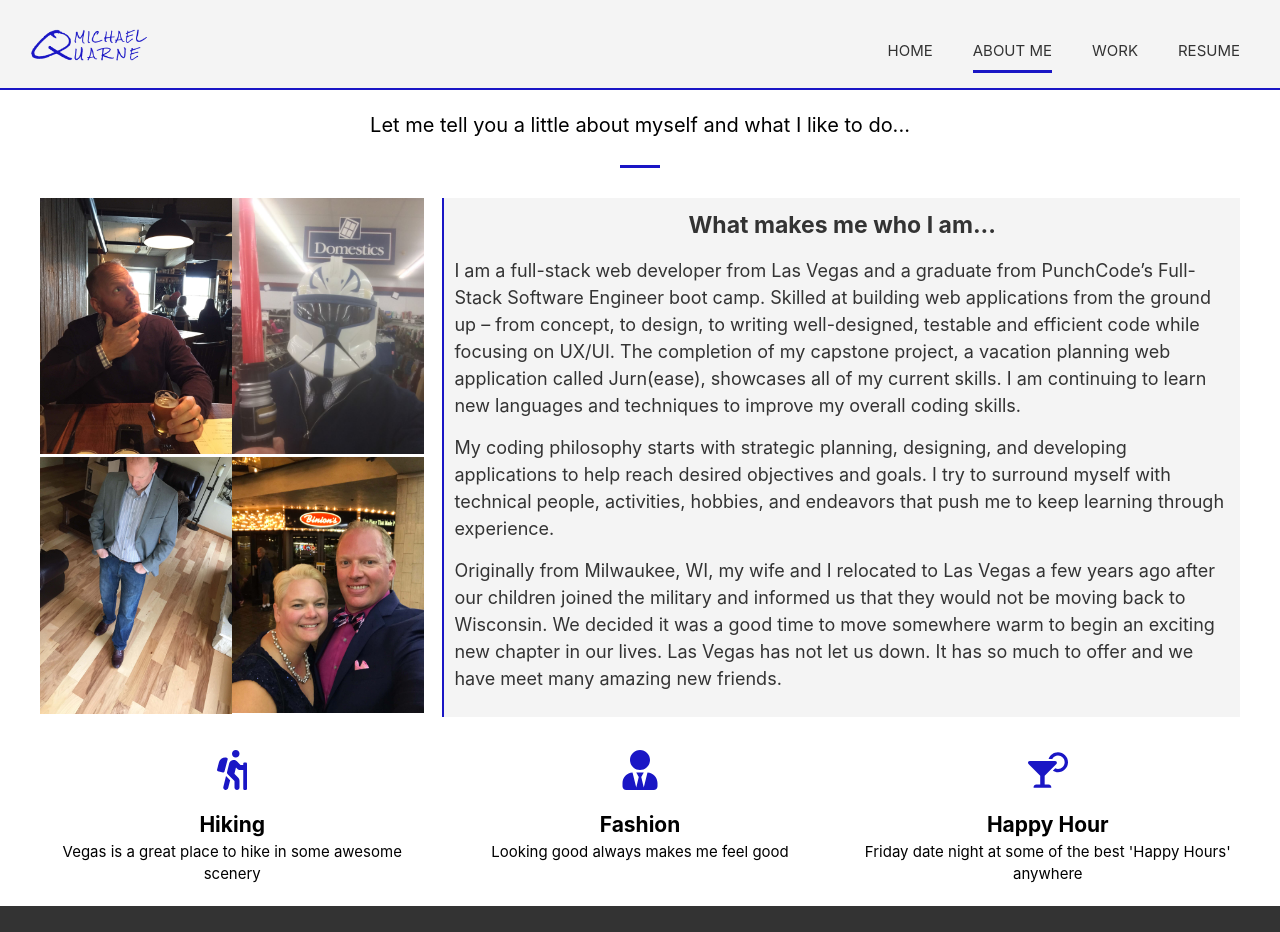
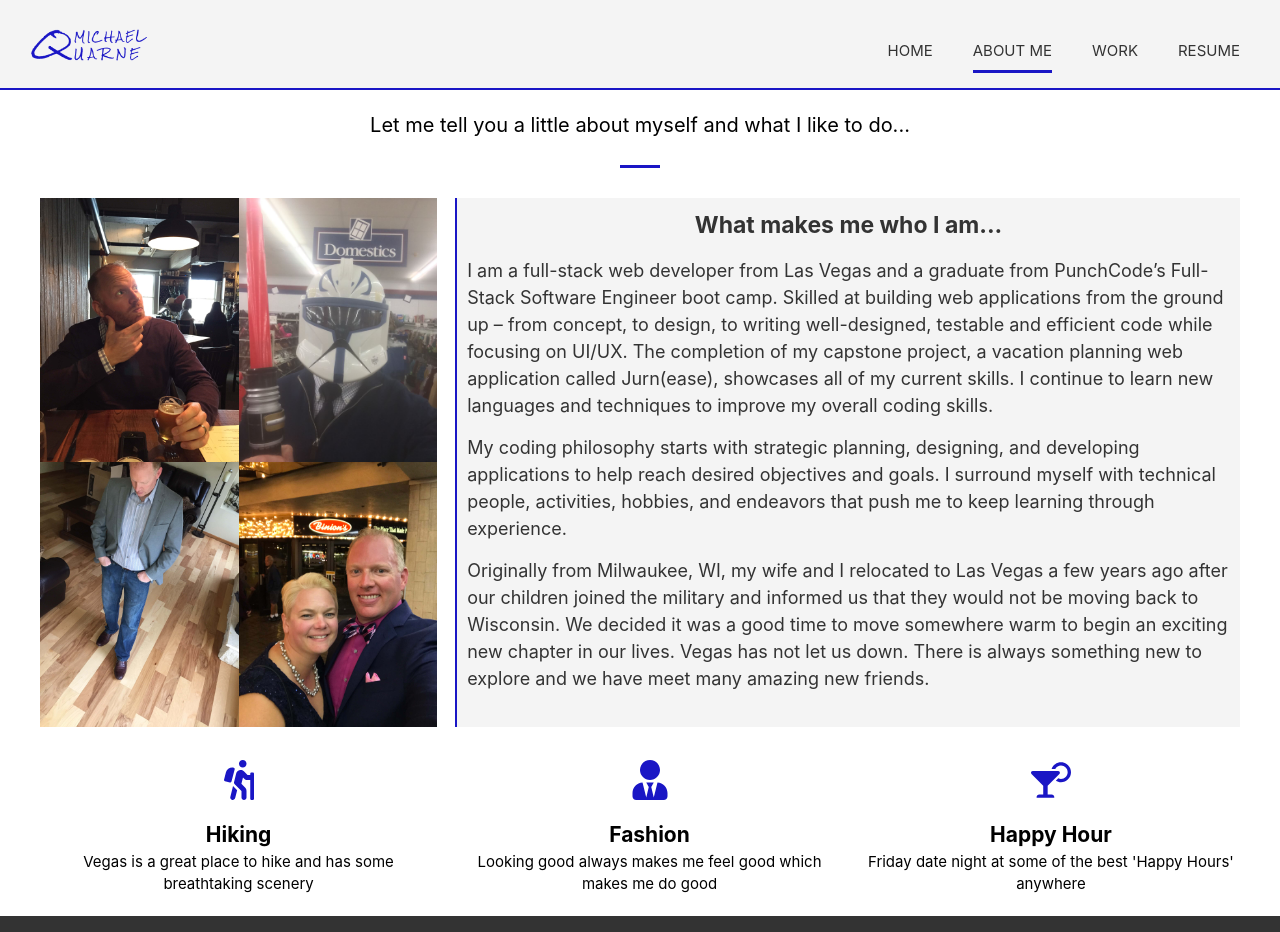
Before and after one commit to mikeq1225/portfolio, a React (Create React App) app in the folder client/: page /About in a window 1280 px wide. Shown: the top 932 px of the page. Built offline with nearby package versions, Linux system fonts and the light colour scheme.

Commit message:
cosmetic changes

```diff
--- a/client/src/components/about/AboutMe.js
+++ b/client/src/components/about/AboutMe.js
@@ -25,37 +25,41 @@ export default (props) => {
 								from PunchCode’s Full-Stack Software Engineer boot camp. Skilled
 								at building web applications from the ground up – from concept,
 								to design, to writing well-designed, testable and efficient code
-								while focusing on UX/UI. The completion of my capstone project,
+								while focusing on UI/UX. The completion of my capstone project,
 								a vacation planning web application called Jurn(ease), showcases
-								all of my current skills. I am continuing to learn new languages
-								and techniques to improve my overall coding skills.
+								all of my current skills. I continue to learn new languages and
+								techniques to improve my overall coding skills.
 							</p>
 							<p>
 								My coding philosophy starts with strategic planning, designing,
 								and developing applications to help reach desired objectives and
-								goals. I try to surround myself with technical people,
-								activities, hobbies, and endeavors that push me to keep learning
-								through experience.
+								goals. I surround myself with technical people, activities,
+								hobbies, and endeavors that push me to keep learning through
+								experience.
 							</p>
 							<p>
 								Originally from Milwaukee, WI, my wife and I relocated to Las
 								Vegas a few years ago after our children joined the military and
 								informed us that they would not be moving back to Wisconsin. We
 								decided it was a good time to move somewhere warm to begin an
-								exciting new chapter in our lives. Las Vegas has not let us
-								down. It has so much to offer and we have meet many amazing new
-								friends.
+								exciting new chapter in our lives. Vegas has not let us down.
+								There is always something new to explore and we have meet many
+								amazing new friends.
 							</p>
 						</div>
 						<div className="award1">
 							<FaHiking />
 							<h3>Hiking</h3>
-							<p>Vegas is a great place to hike in some awesome scenery</p>
+							<p>
+								Vegas is a great place to hike and has some breathtaking scenery
+							</p>
 						</div>
 						<div className="award2">
 							<FaUserTie />
 							<h3>Fashion</h3>
-							<p>Looking good always makes me feel good</p>
+							<p>
+								Looking good always makes me feel good which makes me do good
+							</p>
 						</div>
 						<div className="award3">
 							<FaCocktail />
--- a/client/src/components/homePage/Header.js
+++ b/client/src/components/homePage/Header.js
@@ -87,7 +87,7 @@ export default (props) => {
 							></span>
 						</h1>
 						<p className="lead">
-							I build web applications with a focus on UX/UI Design
+							I build web applications with a focus on UI/UX Design
 						</p>
 						<Link to="/Work" className="buttonMain">
 							View My Work
--- a/client/src/components/homePage/Process2.js
+++ b/client/src/components/homePage/Process2.js
@@ -15,8 +15,8 @@ export default (props) => {
 				<h2 className="sectionTitle">My Creative Process</h2>
 				<div className="bottomLine"></div>
 				<p className="lead">
-					I start with figuring out what the customer wants their applications
-					to do and how they want it to look
+					I start with figuring out what the customer wants their application to
+					do and how they want it to look
 				</p>
 				<div id="timeline">
 					<ul>
@@ -93,7 +93,7 @@ export default (props) => {
 									<h2>Make responsive</h2>
 									<p>
 										Make sure the website or application is responsive on all
-										devices that it is intended to be used on
+										the devices that it is intended to be used on
 									</p>
 								</div>
 							</ScrollAnimation>
--- a/client/src/components/homePage/Stats.js
+++ b/client/src/components/homePage/Stats.js
@@ -34,7 +34,7 @@ export default (props) => {
 								<DiGitPullRequest />
 							</li>
 							<li className="title">GitHub Contributions</li>
-							<li className="number">958</li>
+							<li className="number">958+</li>
 						</ul>
 					</div>
 					<div>
--- a/client/src/components/resume/ResumeBody.js
+++ b/client/src/components/resume/ResumeBody.js
@@ -63,6 +63,13 @@ export default (props) => {
 	return (
 		<div id="resumeBody">
 			<div className="container">
+				<a
+					href="https://resume.creddle.io/resume/1lftdzw84g6"
+					target="_blank"
+					rel="noopener noreferrer"
+				>
+					Printable resume
+				</a>
 				<section className="resBody">
 					<ul id="accordion">
 						<li id="summary">
@@ -298,13 +305,6 @@ export default (props) => {
 							</ul>
 						</li>
 					</ul>
-					<a
-						href="https://resume.creddle.io/resume/1lftdzw84g6"
-						target="_blank"
-						rel="noopener noreferrer"
-					>
-						Printable resume
-					</a>
 				</section>
 			</div>
 		</div>
--- a/client/src/components/resume/ResumeHeader.js
+++ b/client/src/components/resume/ResumeHeader.js
@@ -25,7 +25,7 @@ export default (props) => {
 						<ul>
 							<li>
 								<FaEnvelope />
-								<a href="mikedq1225@gmail.com">mikedq1225@gmail.com</a>
+								<a href="mailto:mikedq1225@gmail.com">mikedq1225@gmail.com</a>
 							</li>
 							<li>
 								<FaFacebookF />
--- a/client/src/styles/resume/ResumeBody.scss
+++ b/client/src/styles/resume/ResumeBody.scss
@@ -1,9 +1,18 @@
 @use '../vars';
 
 #resumeBody {
-	min-height: 68vh;
+	min-height: 69vh;
 
 	.container {
+		padding: 0 2rem 2rem 2rem;
+
+		& > a {
+			display: block;
+			text-align: center;
+			color: vars.$mainColor;
+			font-size: 1.5rem;
+		}
+
 		.resBody {
 			ul#accordion {
 				li {
@@ -155,13 +164,6 @@
 					}
 				}
 			}
-
-			a {
-				display: block;
-				text-align: center;
-				color: vars.$mainColor;
-				font-size: 1.5rem;
-			}
 		}
 	}
 }
```
